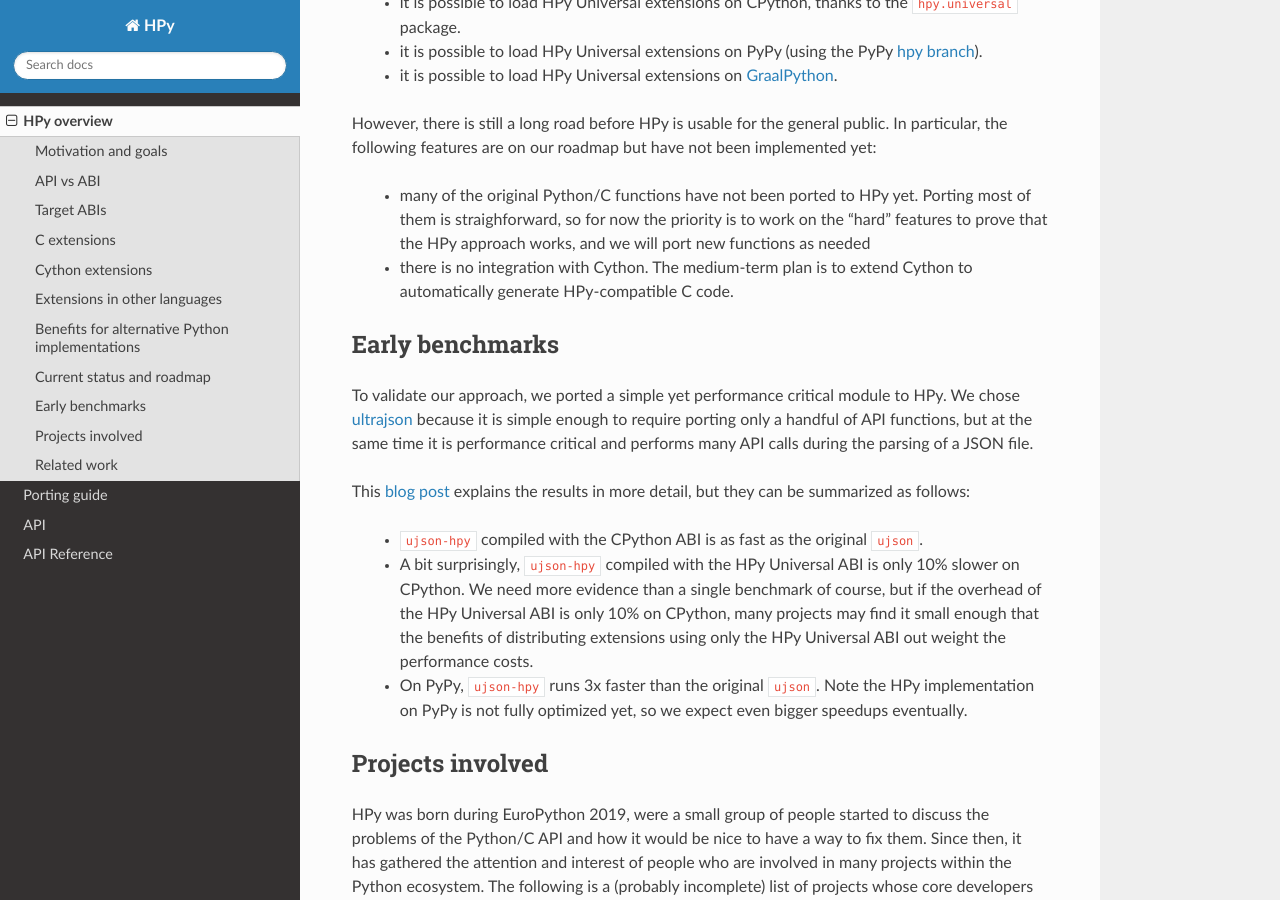
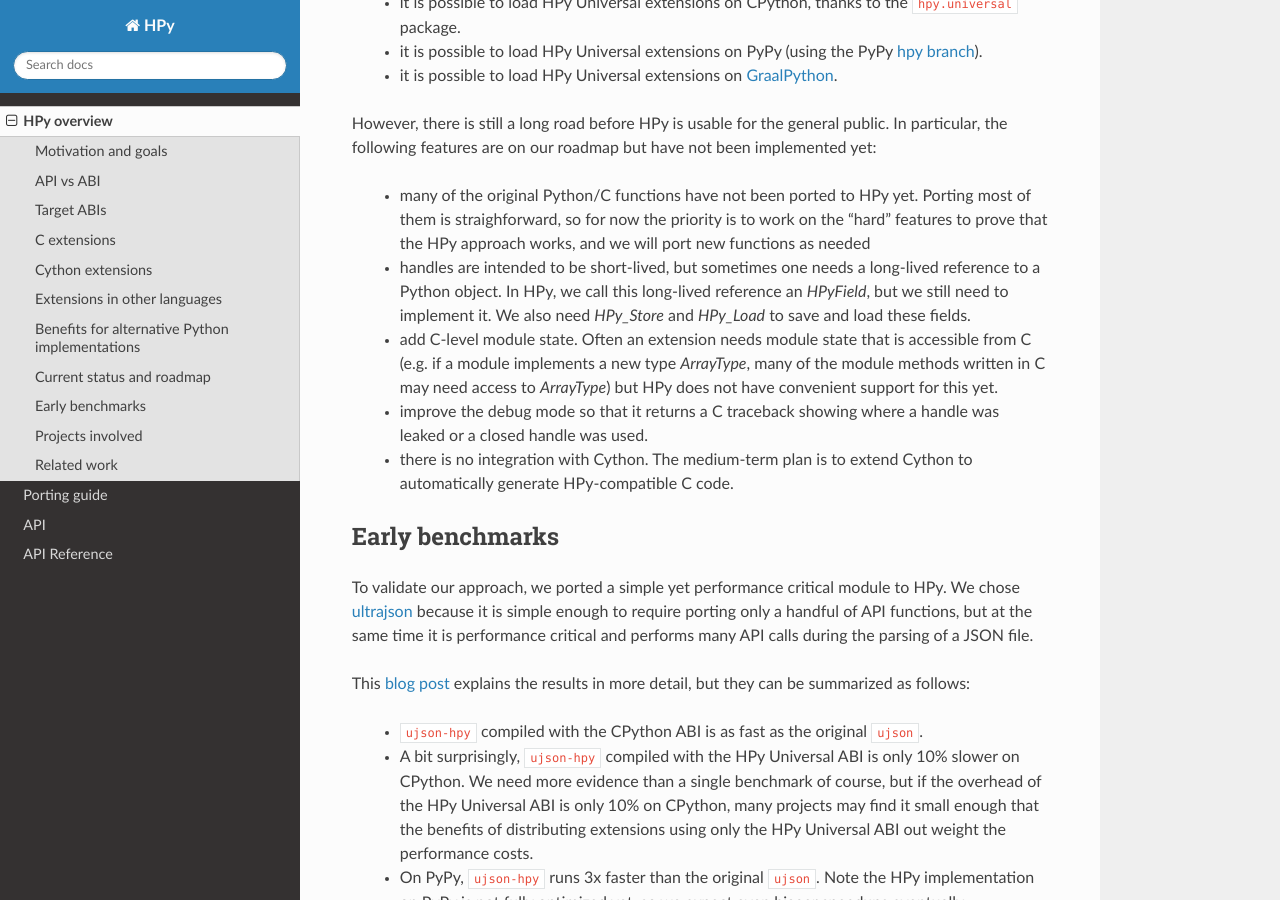
Before and after one commit to hpyproject/hpy, a Sphinx documentation site: the page built from docs/overview.rst, in a window 1280 px wide and 900 px high, scrolled down 4817 px. Built offline with Sphinx 7.4.7 and the Read the Docs theme 2.0.0, drawn with Linux system fonts in a browser that asks for light colours; pages that are not in the unit, such as notebooks, are missing from menus.

Commit message:
Add more future roadmap items.

```diff
--- a/docs/overview.rst
+++ b/docs/overview.rst
@@ -282,6 +282,19 @@ been implemented yet:
     is to work on the "hard" features to prove that the HPy approach works, and
     we will port new functions as needed
 
+  - handles are intended to be short-lived, but sometimes one needs a
+    long-lived reference to a Python object. In HPy, we call this
+    long-lived reference an `HPyField`, but we still need to implement it.
+    We also need `HPy_Store` and `HPy_Load` to save and load these fields.
+
+  - add C-level module state. Often an extension needs module state that is
+    accessible from C (e.g. if a module implements a new type `ArrayType`,
+    many of the module methods written in C may need access to `ArrayType`)
+    but HPy does not have convenient support for this yet.
+
+  - improve the debug mode so that it returns a C traceback showing where
+    a handle was leaked or a closed handle was used.
+
   - there is no integration with Cython. The medium-term plan is to extend
     Cython to automatically generate HPy-compatible C code.
 
```
